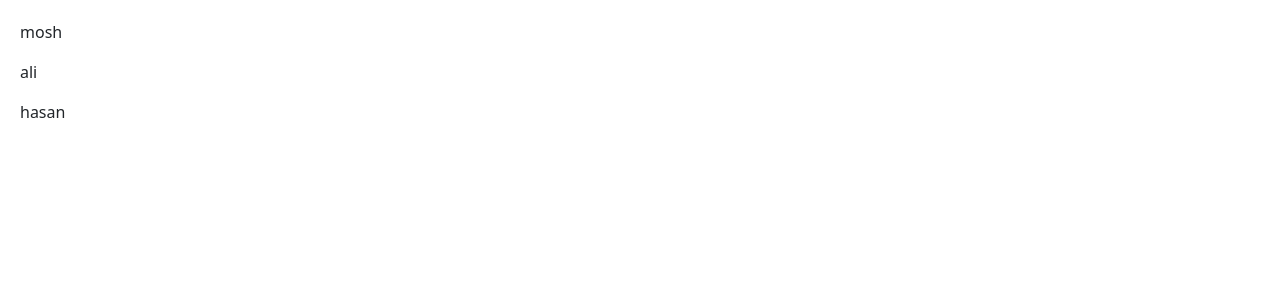
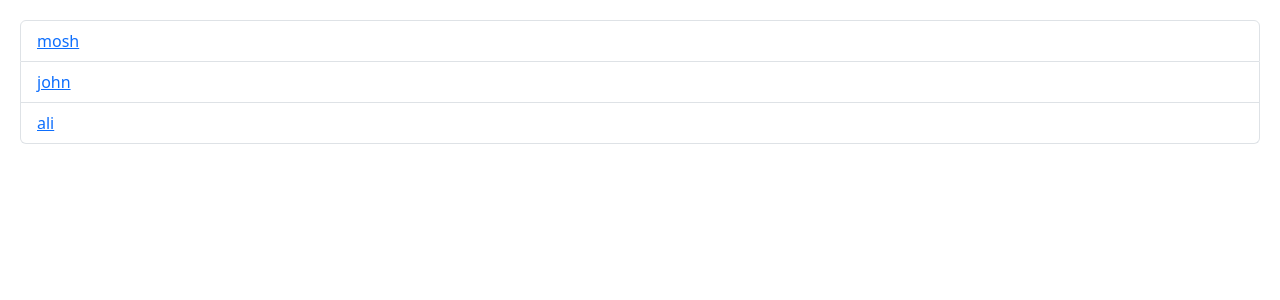
Before and after one commit to ali5422m/react-query, a React (Vite) app: page /users in a window 1280 px wide. Shown: the top 300 px of the page. Built offline with nearby package versions, Linux system fonts and the light colour scheme.

Commit message:
add dynamic users with id -> users/:id

```diff
--- /dev/null
+++ b/src/routing/UserDetailPage.tsx
@@ -0,0 +1,10 @@
+
+const UserDetailPage = () => {
+    return (
+        <div>
+            salam
+        </div>
+    );
+};
+
+export default UserDetailPage;
--- a/src/routing/UserList.tsx
+++ b/src/routing/UserList.tsx
@@ -1,12 +1,20 @@
-import React from 'react';
+import {Link} from "react-router-dom";
 
 const UserList = () => {
+    const users = [
+        { id:1, name: "mosh"},
+        { id:2, name: "john"},
+        { id:3, name: "ali"},
+    ]
+
     return (
-        <>
-            <p>mosh</p>
-            <p>ali</p>
-            <p>hasan</p>
-        </>
+        <ul className="list-group">
+            {users.map((user) => (
+                <li className="list-group-item" key={user.id}>
+                    <Link to={`/users/${user.id}`}>{user.name}</Link>
+                </li>
+            ))}
+        </ul>
     );
 };
 
--- a/src/routing/routes.tsx
+++ b/src/routing/routes.tsx
@@ -2,12 +2,14 @@ import {createBrowserRouter} from "react-router-dom";
 import Home from "./Home.tsx";
 import UserList from "./UserList.tsx";
 import ContactPage from "./ContactPage.tsx";
+import UserDetailPage from "./UserDetailPage.tsx";
 
 
 const router = createBrowserRouter([
     { path: '/', element: <Home />},
     { path: '/users', element: <UserList />},
     { path: '/contact', element: <ContactPage />},
+    { path: '/users/:id', element: <UserDetailPage />},
 
 ]);
 
```
